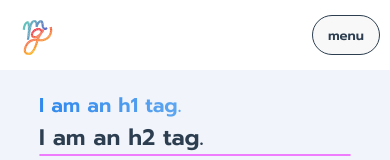
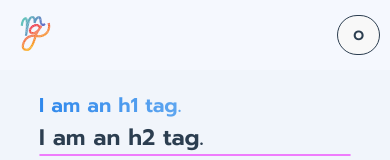
Before and after one commit to mattgies/matthewgies_website, a Vue app: page / in a window 390 px wide. Shown: the top 160 px of the page. Built offline with nearby package versions, Linux system fonts and the light colour scheme.

Commit message:
renamed DesktopNav to NavHeaderAndButtons. moved MobileNav inside of NavHeaderAndButtons.  created  event to cause MobileNav child to update Refs in parent.

```diff
--- a/src/App.vue
+++ b/src/App.vue
@@ -1,8 +1,7 @@
 <script setup lang="ts">
 import { RouterView } from 'vue-router';
 import ScrollToTopButton from './components/ScrollToTopButton.vue';
-import DesktopNav from './components/DesktopNav.vue';
-import MobileNav from './components/MobileNav.vue';
+import NavHeaderAndButtons from './components/NavHeaderAndButtons.vue';
 
 const pages: string[] = ['home', 'projects', 'photography', 'about'];
 
@@ -37,9 +36,7 @@ for (let i = 0; i < 5; i++) {
 
   <ScrollToTopButton />
 
-  <DesktopNav :pages="pages" />
-
-  <MobileNav :pages="pages" />
+  <NavHeaderAndButtons :pages="pages" />
 
   <main>
     <RouterView v-slot="{ Component }">
--- a/src/assets/main.css
+++ b/src/assets/main.css
@@ -152,7 +152,7 @@ a {
 }
 
 .nav-elem-active {
-  /* color: var(--color-theme-2); */
+  color: var(--color-theme-2);
 }
 
 @keyframes flip-y-axis {
@@ -184,6 +184,7 @@ a {
   height: 3.5rem;
   width: 3.5rem;
   margin: 0.5rem;
+  margin-top: 1rem;
   /* animation: flip-y-axis 3s ease-in-out alternate infinite both; */
 }
 
@@ -209,7 +210,7 @@ main {
   margin: auto;
 }
 
-nav {
+header {
   display: flex;
   flex-direction: row;
   flex-wrap: no-wrap;
@@ -220,6 +221,25 @@ nav {
   margin-bottom: 2rem;
   z-index: 10;
   height: 7rem;
+}
+
+.mobile-nav-menu-expanded {
+  display: flex;
+  flex-direction: row;
+  flex-wrap: no-wrap;
+  justify-content: space-between;
+  align-items: center;
+  font-size: 1.75rem;
+  background-color: var(--color-background);
+  margin-bottom: 2rem;
+  z-index: 10;
+  height: 7rem;
+}
+
+nav {
+  display: flex;
+  flex-direction: row;
+  align-items: center;
 }
 
 .mobile-nav-menu-expanded {
@@ -257,7 +277,7 @@ nav {
   font-size: 3rem;
   transition: var(--base-transition-speed);
   margin: 2rem;
-  color: var(--color-text-mute);
+  /* color: var(--color-text-mute); */
 }
 
 .mobile-nav-elem:hover {
@@ -432,9 +452,9 @@ nav {
 
 /* On mobile devices */
 @media (width < 768px) {
-  .nav-elem {
+  /* .nav-elem {
     display: none;
-  }
+  } */
 
   nav {
     justify-content: space-between;
@@ -442,12 +462,6 @@ nav {
 
   .desktop-only {
     display: none;
-  }
-
-  .nav-logo {
-    width: 3.5rem;
-    margin-left: 2rem;
-    margin-top: 1rem;
   }
 
   .project-gallery {
@@ -480,11 +494,19 @@ nav {
   .project-gallery {
     width: 80%;
   }
+
+  #photo-gallery {
+    min-width: 729px;
+  }
 }
 
 @media (1200px <= width) {
+  .external-profile-links-group {
+    border-left: 0.2rem solid var(--color-background-mute);
+  }
+
   .external-profile-link {
-    height: 7rem;
+    height: 2rem;
     width: 2rem;
     margin: 0.5rem;
     vertical-align: middle;
--- a/src/components/MobileNav.vue
+++ b/src/components/MobileNav.vue
@@ -1,41 +1,15 @@
 <script setup lang="ts">
-import { ref } from 'vue';
-import { type Ref } from 'vue';
-defineProps<{ pages: string[] }>();
-let activePage: Ref<string> = ref('home');
-let hamburgerMenuExpanded: Ref<boolean> = ref(false);
-
-const handleMobileNavOpenClose = () => {
-  hamburgerMenuExpanded.value = !hamburgerMenuExpanded.value;
-  window.scrollTo({ top: 0, behavior: 'smooth' });
-  document.body.style.overflow = hamburgerMenuExpanded.value ? 'hidden' : '';
-};
+defineProps<{ pages: string[]; activePage: string }>();
 </script>
 
 <template>
-  <nav class="mobile-only mobile-nav-header">
-    <RouterLink to="/" class="nav-logo">
-      <img src="@/assets/svg/file.svg" />
-    </RouterLink>
-    <button
-      class="mobile-only mobile-nav-button-open-hamburger-menu"
-      @click="handleMobileNavOpenClose()"
-    >
-      {{ hamburgerMenuExpanded ? 'close' : 'menu' }}
-    </button>
-  </nav>
-
-  <Transition name="slide-from-right">
-    <nav v-show="hamburgerMenuExpanded" class="mobile-nav-menu-expanded mobile-only">
+  <nav class="mobile-nav-menu-expanded mobile-only">
     <div class="mobile-nav-menu-router-links">
       <RouterLink
         v-for="(page, i) of pages"
         :key="page"
         :to="page == 'home' ? '/' : '/' + page"
-          @click="
-            handleMobileNavOpenClose();
-            activePage = page;
-          "
+        @click="$emit('page-selected', page)"
         :class="['mobile-nav-elem', activePage == page ? 'nav-elem-active' : '']"
       >
         {{ page.charAt(0).toUpperCase() + page.slice(1) }}
@@ -59,5 +33,4 @@ const handleMobileNavOpenClose = () => {
       </a>
     </div>
   </nav>
-  </Transition>
 </template>
--- a/src/components/DesktopNav.vue
+++ b/src/components/NavHeaderAndButtons.vue
@@ -1,16 +1,31 @@
 <script setup lang="ts">
 import { ref } from 'vue';
 import { type Ref } from 'vue';
+import MobileNav from './MobileNav.vue';
 
 defineProps<{
   pages: string[];
 }>();
 
 let activePage: Ref<string> = ref('home');
+
+let hamburgerMenuExpanded: Ref<boolean> = ref(false);
+
+const handleMobileNavOpenClose = () => {
+  console.log(hamburgerMenuExpanded);
+  hamburgerMenuExpanded.value = !hamburgerMenuExpanded.value;
+  window.scrollTo({ top: 0, behavior: 'smooth' });
+  document.body.style.overflow = hamburgerMenuExpanded.value ? 'hidden' : '';
+};
+
+addEventListener('resize', () => {
+  hamburgerMenuExpanded.value = false;
+  document.body.style.overflow = '';
+});
 </script>
 
 <template>
-  <nav class="desktop-only">
+  <header>
     <RouterLink
       @click="activePage = 'home'"
       to="/"
@@ -18,7 +33,7 @@ let activePage: Ref<string> = ref('home');
     >
       <img class="nav-logo" src="@/assets/svg/file.svg" />
     </RouterLink>
-    <div style="display: flex; flex-direction: row; align-items: center">
+    <nav class="desktop-only">
       <RouterLink
         v-for="(page, i) of pages.filter((page) => page != 'home')"
         :key="page"
@@ -45,6 +60,26 @@ let activePage: Ref<string> = ref('home');
           ><img src="@/assets/svg/github-mark.svg" />
         </a>
       </div>
-    </div>
-  </nav>
+    </nav>
+    <button
+      class="mobile-only mobile-nav-button-open-hamburger-menu"
+      @click="handleMobileNavOpenClose()"
+    >
+      {{ hamburgerMenuExpanded ? 'X' : 'O' }}
+    </button>
+  </header>
+  <Transition name="slide-from-right">
+    <MobileNav
+      v-if="hamburgerMenuExpanded"
+      v-model:hamMenuExpanded="hamburgerMenuExpanded"
+      :pages="pages"
+      @page-selected="
+        (newPage) => {
+          handleMobileNavOpenClose();
+          activePage = newPage;
+        }
+      "
+      :activePage="activePage"
+    />
+  </Transition>
 </template>
```
Lines whose indentation alone changed are shown as unchanged.
